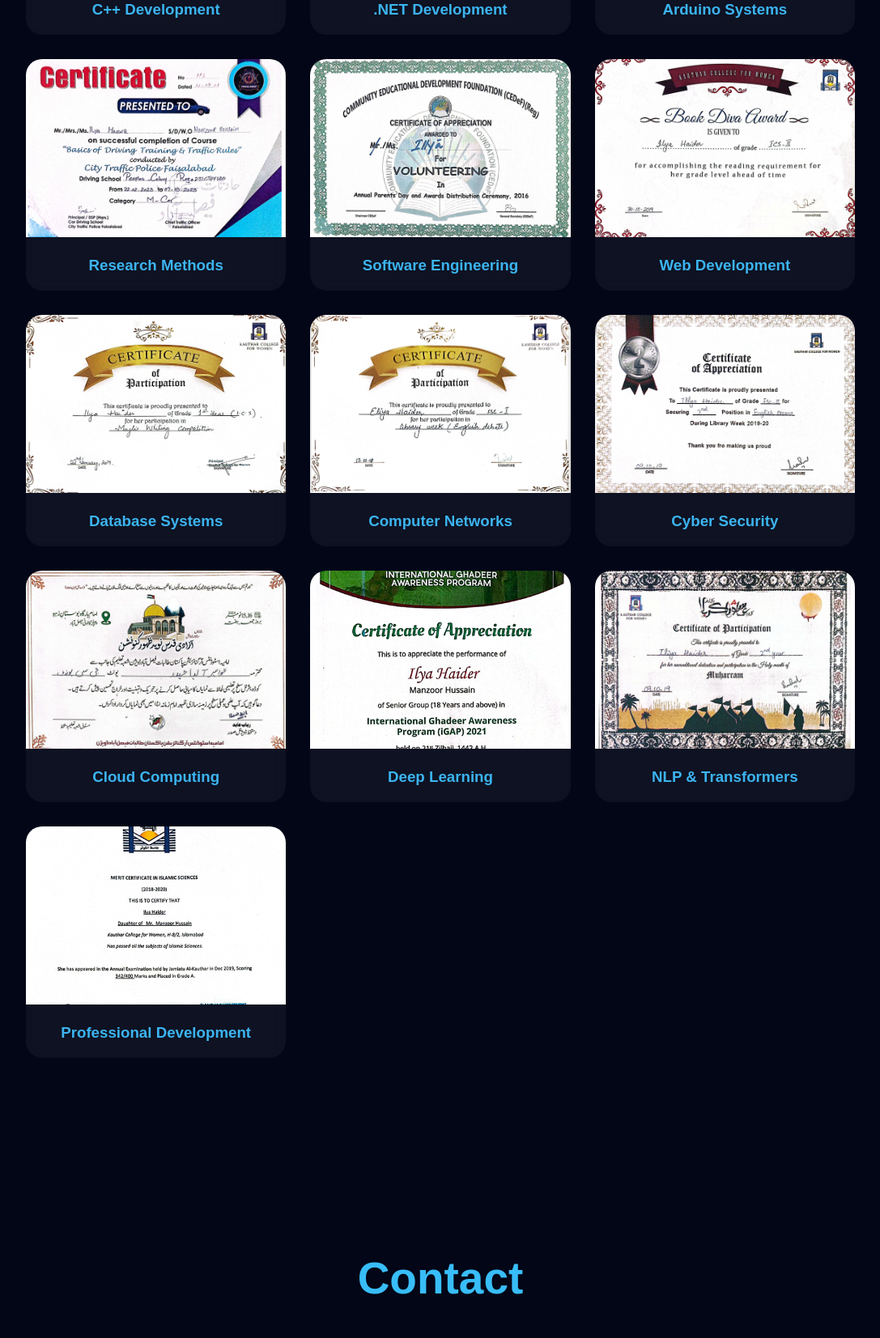
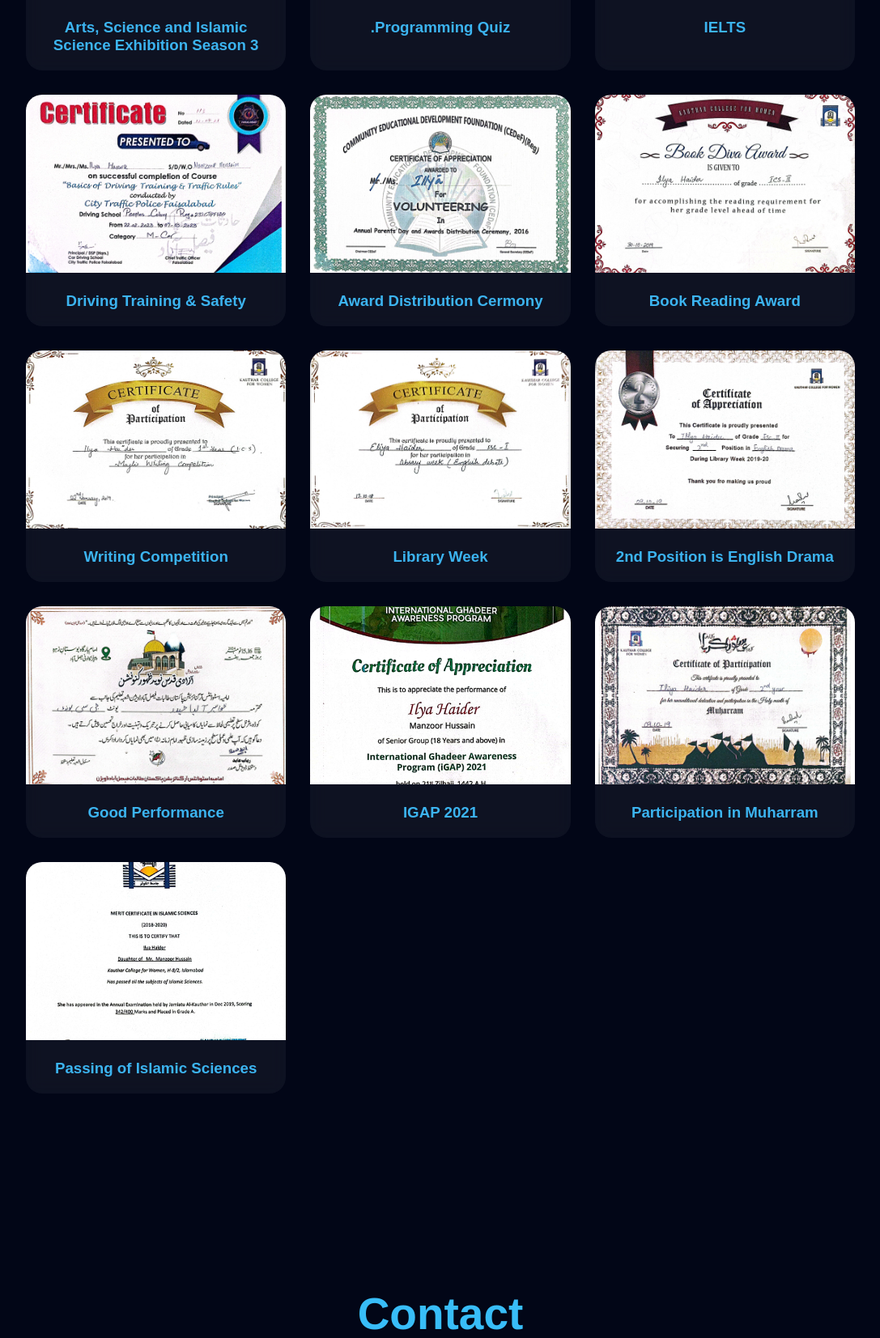
Before and after one commit to ZumerRafi/portfolio-website, a Django app: page / in a window 1280 px wide. Shown: the part 3921-5574 px from the top of the page at 81% size, without its empty margins (96-1183 px from the left). Run offline with Django 5.2, Linux system fonts and the light colour scheme; some libraries are stand-ins or nearby versions.

Commit message:
Updated name of Certificates

```diff
--- a/templates/index.html
+++ b/templates/index.html
@@ -204,133 +204,133 @@
             <a href="{% static 'certificates/cert1.png' %}" target="_blank">
                 <img src="{% static 'certificates/cert1.png' %}" alt="Certificate 1">
             </a>
-            <h3>Python Programming</h3>
+            <h3>EPP Participation</h3>
         </div>
 
         <div class="certificate-card">
             <a href="{% static 'certificates/cert2.png' %}" target="_blank">
                 <img src="{% static 'certificates/cert2.png' %}" alt="Certificate 2">
             </a>
-            <h3>Django Development</h3>
+            <h3>Cyber Security</h3>
         </div>
 
         <div class="certificate-card">
             <a href="{% static 'certificates/cert3.png' %}" target="_blank">
                 <img src="{% static 'certificates/cert3.png' %}" alt="Certificate 3">
             </a>
-            <h3>Data Science</h3>
+            <h3>Data Analytics & Visualisation</h3>
         </div>
 
         <div class="certificate-card">
             <a href="{% static 'certificates/cert4.png' %}" target="_blank">
                 <img src="{% static 'certificates/cert4.png' %}" alt="Certificate 4">
             </a>
-            <h3>Machine Learning</h3>
+            <h3>Power BI</h3>
         </div>
 
         <div class="certificate-card">
             <a href="{% static 'certificates/cert5.png' %}" target="_blank">
                 <img src="{% static 'certificates/cert5.png' %}" alt="Certificate 5">
             </a>
-            <h3>Artificial Intelligence</h3>
+            <h3>LearnOBots STEAM Camps</h3>
         </div>
 
         <div class="certificate-card">
             <a href="{% static 'certificates/cert6.png' %}" target="_blank">
                 <img src="{% static 'certificates/cert6.png' %}" alt="Certificate 6">
             </a>
-            <h3>Java Programming</h3>
+            <h3>Arts, Science and Islamic Science Exhibition Season 2</h3>
         </div>
 
         <div class="certificate-card">
             <a href="{% static 'certificates/cert7.png' %}" target="_blank">
                 <img src="{% static 'certificates/cert7.png' %}" alt="Certificate 7">
             </a>
-            <h3>C++ Development</h3>
+            <h3>Arts, Science and Islamic Science Exhibition Season 3</h3>
         </div>
 
         <div class="certificate-card">
             <a href="{% static 'certificates/cert8.png' %}" target="_blank">
                 <img src="{% static 'certificates/cert8.png' %}" alt="Certificate 8">
             </a>
-            <h3>.NET Development</h3>
+            <h3>.Programming Quiz</h3>
         </div>
 
         <div class="certificate-card">
             <a href="{% static 'certificates/cert9.png' %}" target="_blank">
                 <img src="{% static 'certificates/cert9.png' %}" alt="Certificate 9">
             </a>
-            <h3>Arduino Systems</h3>
+            <h3>IELTS</h3>
         </div>
 
         <div class="certificate-card">
             <a href="{% static 'certificates/cert10.png' %}" target="_blank">
                 <img src="{% static 'certificates/cert10.png' %}" alt="Certificate 10">
             </a>
-            <h3>Research Methods</h3>
+            <h3>Driving Training & Safety</h3>
         </div>
 
         <div class="certificate-card">
             <a href="{% static 'certificates/cert11.png' %}" target="_blank">
                 <img src="{% static 'certificates/cert11.png' %}" alt="Certificate 11">
             </a>
-            <h3>Software Engineering</h3>
+            <h3>Award Distribution Cermony</h3>
         </div>
 
         <div class="certificate-card">
             <a href="{% static 'certificates/cert12.png' %}" target="_blank">
                 <img src="{% static 'certificates/cert12.png' %}" alt="Certificate 12">
             </a>
-            <h3>Web Development</h3>
+            <h3>Book Reading Award</h3>
         </div>
 
         <div class="certificate-card">
             <a href="{% static 'certificates/cert13.png' %}" target="_blank">
                 <img src="{% static 'certificates/cert13.png' %}" alt="Certificate 13">
             </a>
-            <h3>Database Systems</h3>
+            <h3>Writing Competition</h3>
         </div>
 
         <div class="certificate-card">
             <a href="{% static 'certificates/cert14.png' %}" target="_blank">
                 <img src="{% static 'certificates/cert14.png' %}" alt="Certificate 14">
             </a>
-            <h3>Computer Networks</h3>
+            <h3>Library Week</h3>
         </div>
 
         <div class="certificate-card">
             <a href="{% static 'certificates/cert15.png' %}" target="_blank">
                 <img src="{% static 'certificates/cert15.png' %}" alt="Certificate 15">
             </a>
-            <h3>Cyber Security</h3>
+            <h3>2nd Position is English Drama</h3>
         </div>
 
         <div class="certificate-card">
             <a href="{% static 'certificates/cert16.png' %}" target="_blank">
                 <img src="{% static 'certificates/cert16.png' %}" alt="Certificate 16">
             </a>
-            <h3>Cloud Computing</h3>
+            <h3>Good Performance</h3>
         </div>
 
         <div class="certificate-card">
             <a href="{% static 'certificates/cert17.png' %}" target="_blank">
                 <img src="{% static 'certificates/cert17.png' %}" alt="Certificate 17">
             </a>
-            <h3>Deep Learning</h3>
+            <h3>IGAP 2021</h3>
         </div>
 
         <div class="certificate-card">
             <a href="{% static 'certificates/cert18.png' %}" target="_blank">
                 <img src="{% static 'certificates/cert18.png' %}" alt="Certificate 18">
             </a>
-            <h3>NLP & Transformers</h3>
+            <h3>Participation in Muharram</h3>
         </div>
 
         <div class="certificate-card">
             <a href="{% static 'certificates/cert19.png' %}" target="_blank">
                 <img src="{% static 'certificates/cert19.png' %}" alt="Certificate 19">
             </a>
-            <h3>Professional Development</h3>
+            <h3>Passing of Islamic Sciences</h3>
         </div>
 
     </div>
```
